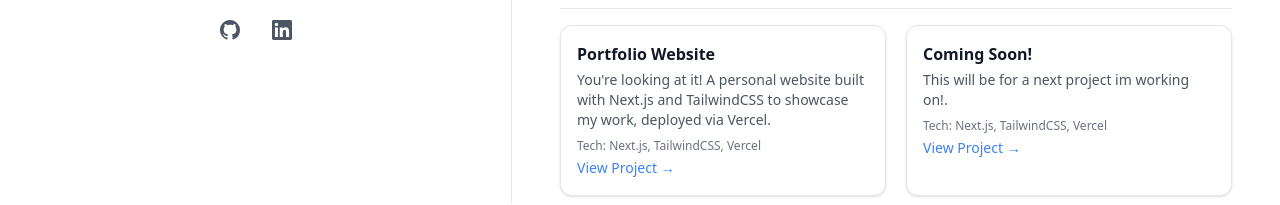
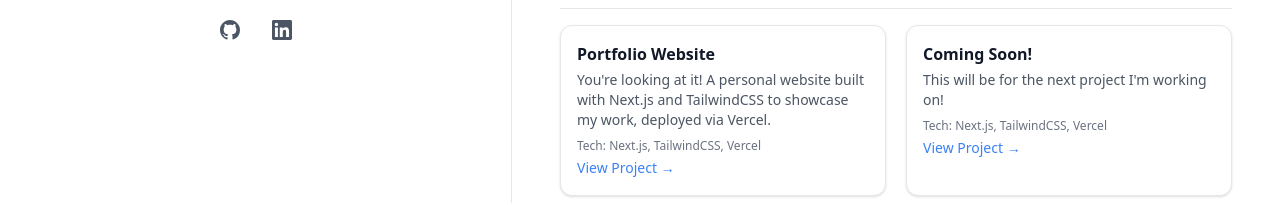
Before and after one commit to bojandevs/portfolio, a Next.js app: page / in a window 1280 px wide. Shown: the part 597-802 px from the top of the page. Built offline with nearby package versions, Linux system fonts and the light colour scheme.

Commit message:
Fix project description text

```diff
--- a/app/components/ProjectsSection.tsx
+++ b/app/components/ProjectsSection.tsx
@@ -10,7 +10,7 @@ const ProjectsSection = () => {
 		{
 			title: 'Coming Soon!',
 			description:
-				"This will be for a next project im working on!.",
+				"This will be for the next project I'm working on!",
 			tech: ['Next.js', 'TailwindCSS', 'Vercel'],
 			link: 'https://yourname.vercel.app',
 		},
```
